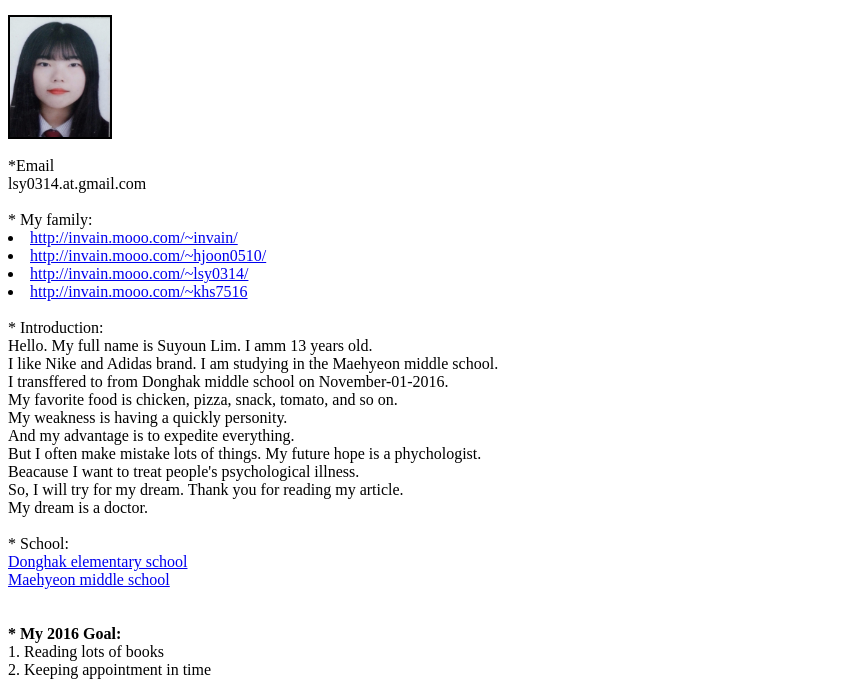
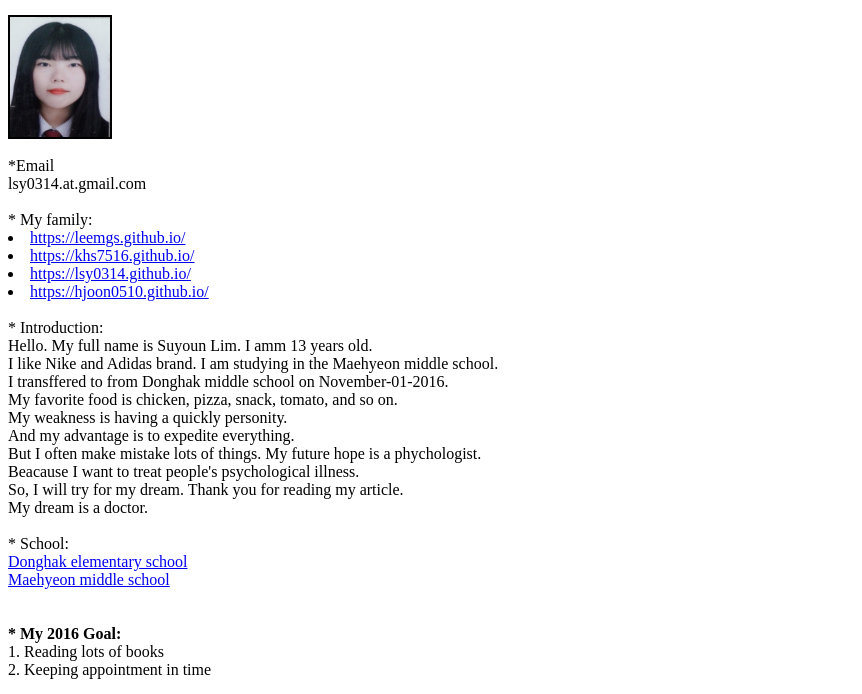
Before and after one commit to Limsuyoun/Limsuyoun.github.io, a plain HTML site: page index.html in a window 1280 px wide. Shown: the part 76-770 px from the top of the page, without its empty margins (0-862 px from the left). Drawn offline with Linux system fonts and the light colour scheme.

Commit message:
Update index.html

```diff
--- a/index.html
+++ b/index.html
@@ -11,10 +11,10 @@
 lsy0314.at.gmail.com
 <br> <br>
 * My family:<br>
-<li> <a href=http://invain.mooo.com/~invain/>http://invain.mooo.com/~invain/</a> </li>
-<li> <a href=http://invain.mooo.com/~hjoon0510/>http://invain.mooo.com/~hjoon0510/</a> </li>
-<li> <a href=http://invain.mooo.com/~lsy0314/>http://invain.mooo.com/~lsy0314/</a> </li>
-<li> <a href=http://invain.mooo.com/~khs7516>http://invain.mooo.com/~khs7516</a> </li>
+<li> <a href=https://leemgs.github.io/>https://leemgs.github.io/</a> </li>
+<li> <a href=https://khs7516.github.io/>https://khs7516.github.io/</a> </li>
+<li> <a href=https://lsy0314.github.io/>https://lsy0314.github.io/</a> </li>
+<li> <a href=https://hjoon0510.github.io/>https://hjoon0510.github.io/</a> </li>
 <br>
 * Introduction:<br>
 Hello. My full name is Suyoun Lim. I amm 13 years old. <br>
```
